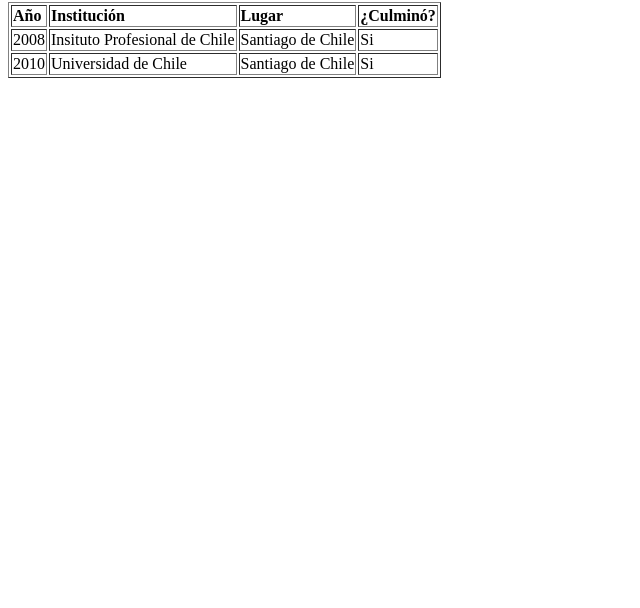
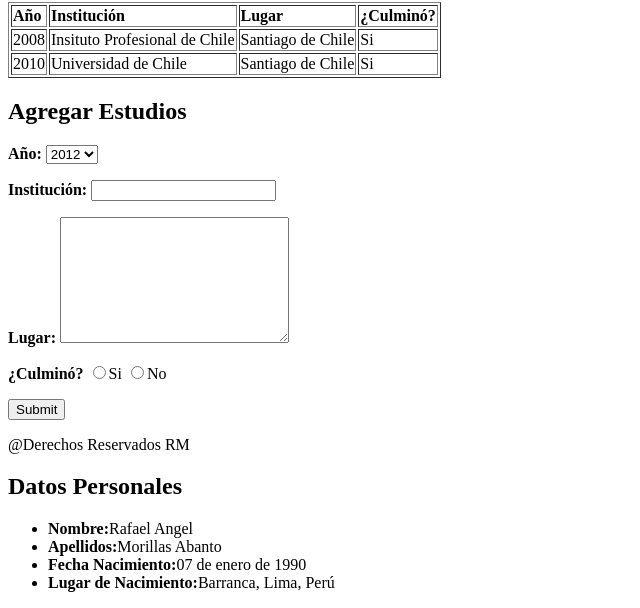
Before and after one commit to rafaelmorillas/HTML_Rafael-Morillas, a plain HTML site: page html/educacion.html in a window 1280 px wide. Shown: the part 331-939 px from the top of the page, without its empty margins (0-640 px from the left). Before the commit the page ends 800 px from the top, so only its background shows below. Drawn offline with Linux system fonts and the light colour scheme; files whose address does not match are found by name.

Commit message:
Diagrama educacion.html formulario y pie de pagina

```diff
--- a/html/educacion.html
+++ b/html/educacion.html
@@ -34,5 +34,40 @@
 			<td>Si</td>
 		</tr>
 	</table>
+	<h2>Agregar Estudios</h2>
+		<form autocomplete="" name="">
+				<p>
+					<label for="Año"><strong>Año:</strong></label>
+						<select>
+							<option>2012</option>
+							<option>2013</option>
+							<option>2014</option>
+							<option>2015</option>
+							<option>2016</option>
+							<option>2017</option>
+					</select>
+				</p>
+				<p>
+					<label for="Institución"><strong>Institución:</strong></label>
+					<input type="text" name="" required="">
+				</p>
+				<p>
+					<label for="Lugar"><strong>Lugar:</strong></label>
+					<textarea rows="8" cols="26"></textarea>
+				</p>
+				<p><strong>¿Culminó?</strong>
+					<input type="radio" name="" value="Si">Si
+					<input type="radio" name="" value="No">No
+				</p>
+				<input type="submit" name="">
+		</form>
+		<p>@Derechos Reservados RM</p>
+		<h2>Datos Personales</h2>
+		<ul>
+			<li><strong>Nombre:</strong>Rafael Angel</li>
+			<li><strong>Apellidos:</strong>Morillas Abanto</li>
+			<li><strong>Fecha Nacimiento:</strong>07 de enero de 1990</li>
+			<li><strong>Lugar de Nacimiento:</strong>Barranca, Lima, Perú</li>
+		</ul>
 </body>
 </html>
```
